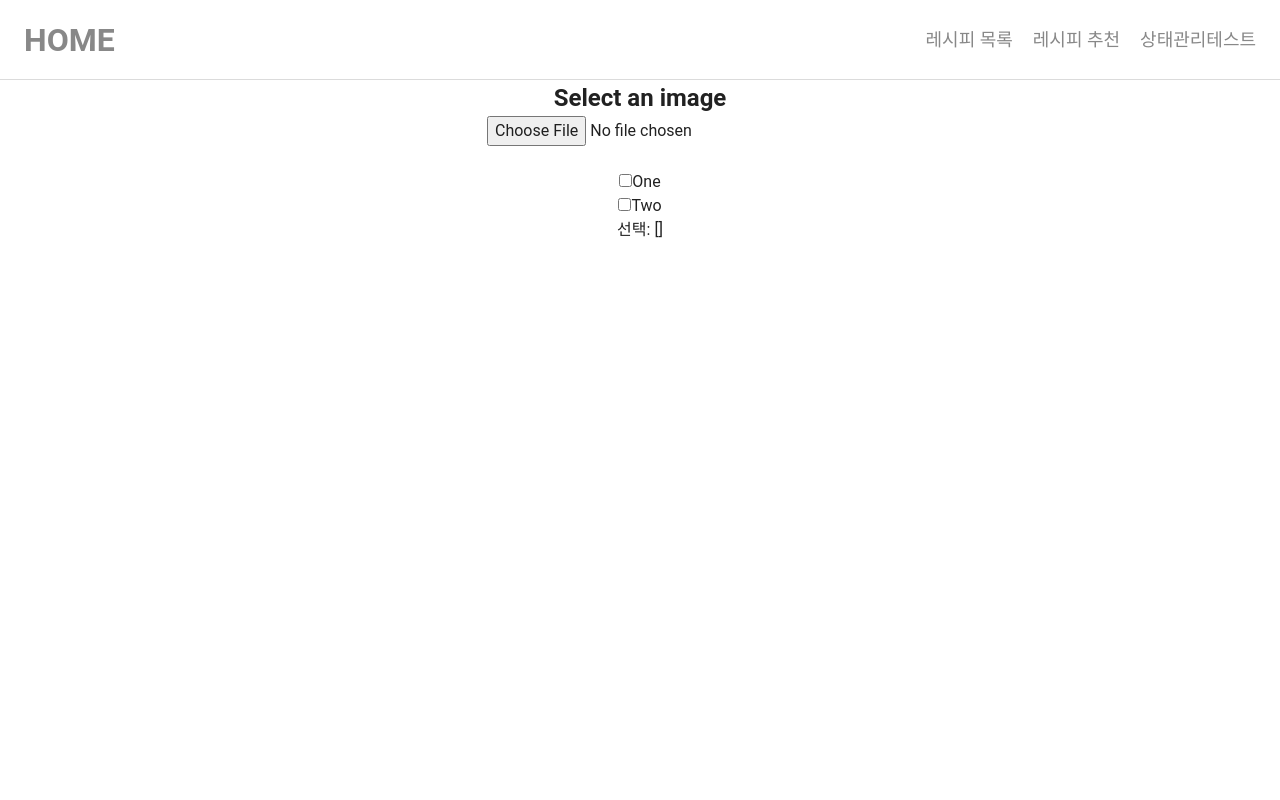
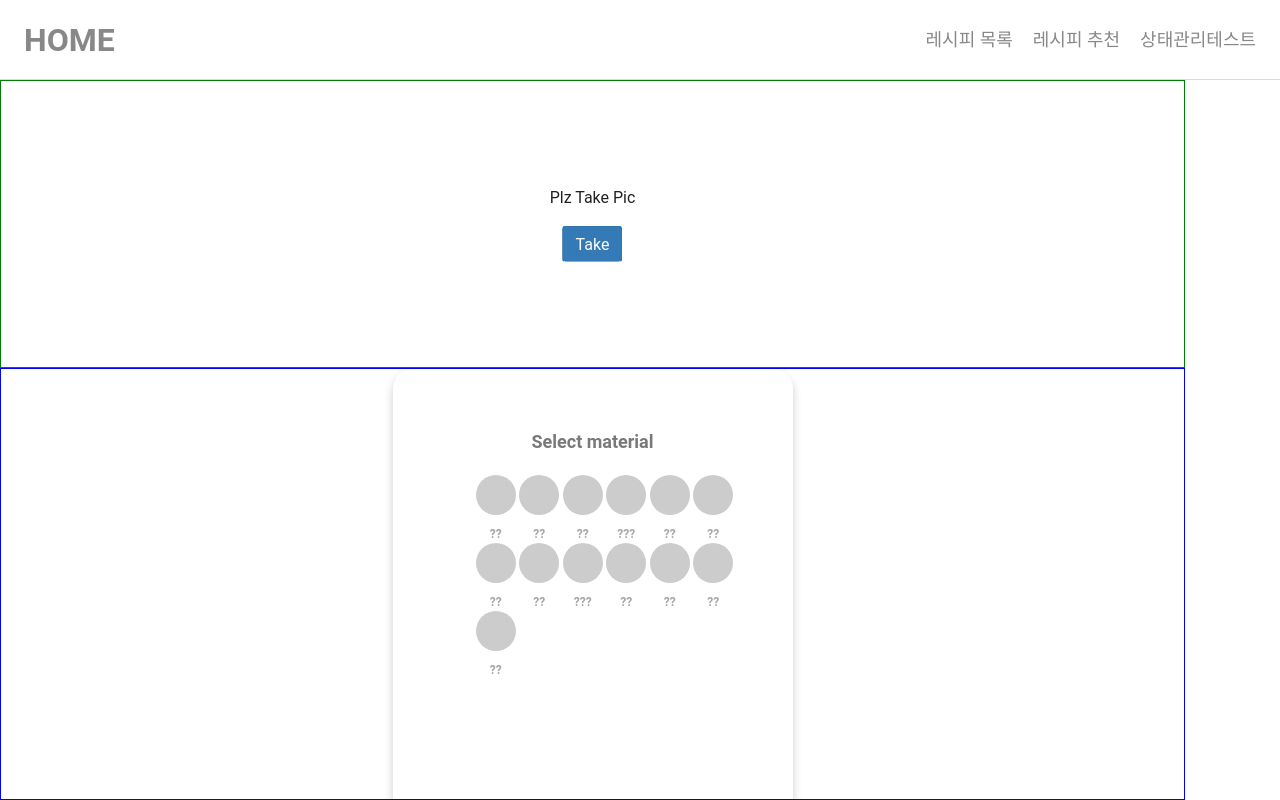
Before and after one commit to JISU-JEONG/refrigerator, a Vue app in the folder frontend/: page /RecipeRecommendation in a window 1280 px wide. Built offline with nearby package versions, Linux system fonts and the light colour scheme; what vue-axios-cors would draw is missing.

Commit message:
체크박스 테스트

```diff
--- a/frontend/src/view/RecipeRecommendation.vue
+++ b/frontend/src/view/RecipeRecommendation.vue
@@ -1,5 +1,47 @@
 <template>
-  <div class="img">
+  <div class="container">
+    <div class="picture-container">
+      <div class="before-take" v-if="!image">
+        <div>
+          <p>Plz Take Pic</p>
+          <label for="ex_file">Take</label>
+          <input type="file" @change="onFileChange" id="ex_file"/>
+        </div>
+      </div>
+      <div class="after-take" v-else>
+        <div class="option left">
+          <v-icon  @click="removeImage">mdi-rotate-right</v-icon>
+          <p>RE</p>
+        </div>
+        <div class="option right">
+          <v-icon>mdi-arrow-right</v-icon>
+          <p>SEND</p>
+        </div>
+        <img :src="image">
+      </div>
+    </div>
+    <div class="material-container">
+      <div class="material">
+        <div class="card">
+          <h1 class="heading">Select material </h1>
+          <ul id="list" @click="clickMaterial">
+            <li class="item" v-for="material in materials" :key="material">
+              <span class="text">{{material}}</span>
+              <div class="custom-checkbox">
+                <input type="checkbox">
+                <svg viewBox="0 0 35.6 35.6">
+                  <circle class="background" cx="17.8" cy="17.8" r="17.8"></circle>
+                  <circle class="stroke" cx="17.8" cy="17.8" r="14.37"></circle>
+                  <polyline class="check" points="11.78 18.12 15.55 22.23 25.17 12.87"></polyline>
+                </svg>
+              </div>
+            </li>
+          </ul>
+        </div>
+      </div>
+    </div>
+  </div>
+  <!-- <div class="img">
     <div v-if="!image">
       <h2>Select an image</h2>
       <input type="file" @change="onFileChange" />
@@ -16,7 +58,7 @@
     <label for="two">Two</label>
     <br />
     <span>선택: {{ picked }}</span>
-  </div>
+  </div> -->
 </template>
 
 <script>
@@ -25,7 +67,9 @@ export default {
   components: {},
   data: () => ({
     image: "",
-    picked: []
+    picked: [],
+    show: true,
+    materials : ['??', '??', '??', '???', '??', '??', '??', '??', '???', '??', '??', '??', '??' ]
   }),
   methods: {
     onFileChange(e) {
@@ -45,13 +89,145 @@ export default {
     },
     removeImage: function(e) {
       this.image = "";
+    },
+    clickMaterial() {
+      if (event.target.nodeName === 'INPUT') {
+        console.log(event.target.parentElement.previousElementSibling)
+      }
+
     }
   }
 };
 </script>
 
-<style scoped>
-.img {
+<style scoped lang="scss">
+  div { box-sizing: border-box; }
+  .container { width: 100vw; height: 100vh; margin:0; padding: 80px 0 0 0; }
+  .picture-container { width:100%; height: 40%; position:relative; box-sizing: border-box; border: 1px green solid; }
+  .before-take { width:100%; height: 100%; position: relative; text-align: center; }
+  .before-take>div { margin: 0; position: absolute; top: 50%; left: 50%; transform: translate(-50%, -50%); }
+  .before-take>div input { position: absolute; width: 1px; height: 1px; padding: 0; margin: -1px; overflow: hidden; clip:rect(0,0,0,0); border: 0; }
+  .before-take>div label {display: inline-block; padding: .5em .75em; color: #fff; font-size: inherit; line-height: normal; vertical-align: middle; background-color: #337ab7; cursor: pointer; border: 1px solid #2e6da4; border-bottom-color: #e2e2e2; border-radius: .25em; }
+  .picture-container img { width: 40%; height: auto; position: absolute; top: 50%; left: 50%; transform: translate(-50%, -50%); }
+  .picture { width: 100%; height: 80%; border: 1px black solid; }
+  .option { position: absolute; width: 10%; top: 50%; transform: translateY(-50%); text-align: center; }
+  .option p { margin: 0;}
+  .left { left: 5%; }
+  .right { right:5%;  }
+
+  .material-container { width: 100%; height: 60%; position: relative; border: 1px blue solid; }
+  .material {
+    width: 100%;
+    height: 100%;
+    .card {
+      position: absolute;
+      left: 50%; top: 50%;
+      transform: translate(-50%, -50%);
+      width: 100%;
+      height: 100%;
+      max-width: 400px;
+      padding: 5%;
+      border-radius: 20px 20px 0 0;
+      background-color: #fff;
+      box-shadow: 0px 5px 10px rgba(0,0,0,.2);
+    }
+    .heading {
+      opacity: .6;
+      margin: 0px auto 20px;
+      font-size: 18px;
+      text-align: center;
+    }
+    #list {
+      display: flex;
+      flex-wrap: wrap;
+      justify-content: space-between;
+      .item {
+        display: flex;
+        flex-direction: column-reverse;
+        align-items: center;
+        .text {
+          opacity: 0.4;
+          margin-top: 10px;
+          font-size: 12px;
+          font-weight: bold;
+          transition: ease all .2s;
+          -webkit-transition: ease all .2s;
+        }
+        &:hover {
+          .text {
+            opacity: 1;
+          }
+          .custom-checkbox {
+            .check {
+              stroke-dashoffset: 0;
+            }
+          }
+        }
+      }
+    }
+  }
+
+  .custom-checkbox {
+    position: relative;
+    display: inline-block;
+    width: 40px;
+    height: 40px;
+    .background {
+      fill: #ccc;
+      transition: ease all .6s;
+      -webkit-transition: ease all .6s;
+    }
+    .stroke {
+      fill:none;
+      stroke:#fff;
+      stroke-miterlimit:10;
+      stroke-width:2px;
+      stroke-dashoffset: 100;
+      stroke-dasharray: 100;
+      transition: ease all .6s;
+      -webkit-transition: ease all .6s;
+    }
+    .check {
+      fill:none;
+      stroke:#fff;
+      stroke-linecap:round;
+      stroke-linejoin:round;
+      stroke-width:2px;
+      stroke-dashoffset: 22;
+      stroke-dasharray: 22;
+      transition: ease all .6s;
+      -webkit-transition: ease all .6s;
+    }
+    input[type=checkbox]{
+      position: absolute;
+      width: 100%;
+      height: 100%;
+      left: 0; top: 0;
+      margin: 0;
+      opacity: 0;
+      -appearance: none;
+      -webkit-appearance: none;
+
+      &:hover {
+        cursor: pointer;
+      }
+
+      &:checked {
+        &+svg {
+          .background {
+            fill: #6cbe45;
+          }
+          .stroke {
+            stroke-dashoffset: 0;
+          }
+          .check {
+            stroke-dashoffset: 0;
+          }
+        }
+      }
+    }
+  }
+/* .img {
   width: 100%;
   height: 100vh;
   padding-top: 80px;
@@ -63,5 +239,5 @@ img {
   margin: auto;
   display: block;
   margin-bottom: 10px;
-}
+} */
 </style>
```
